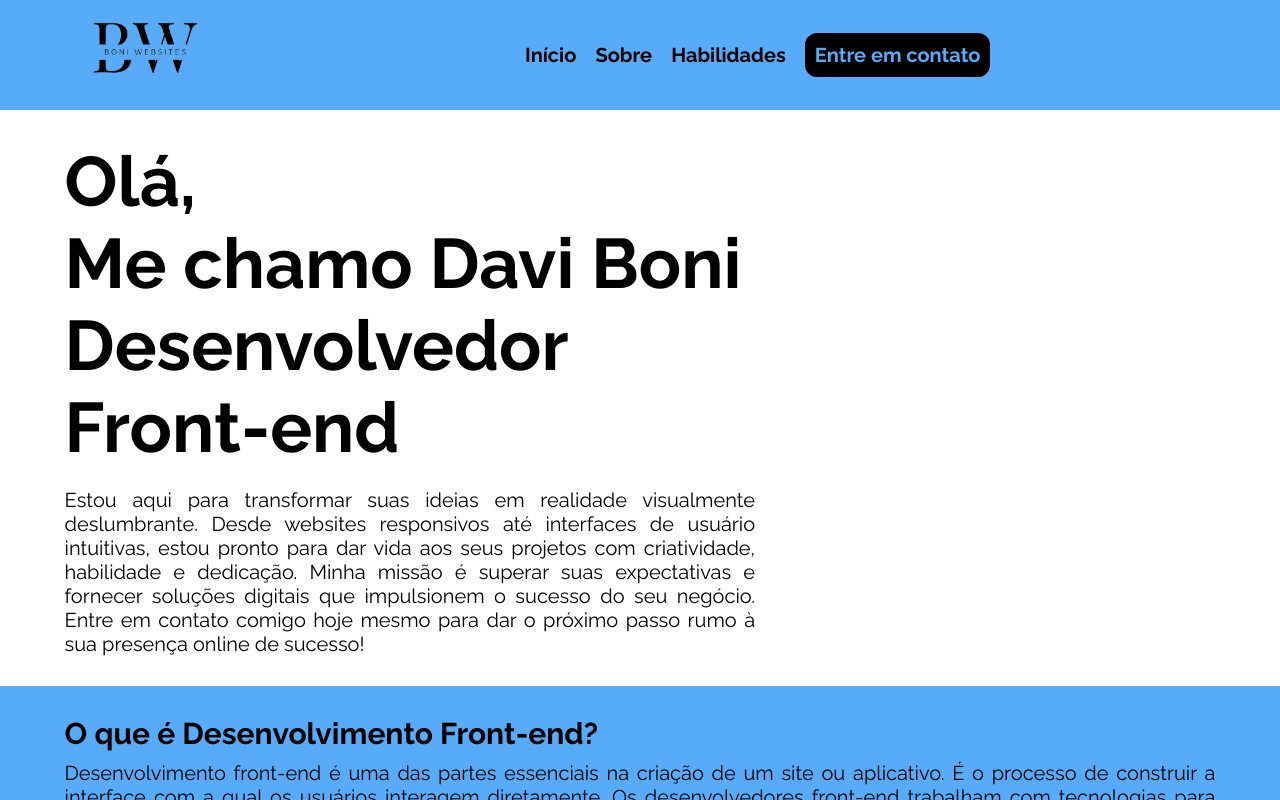
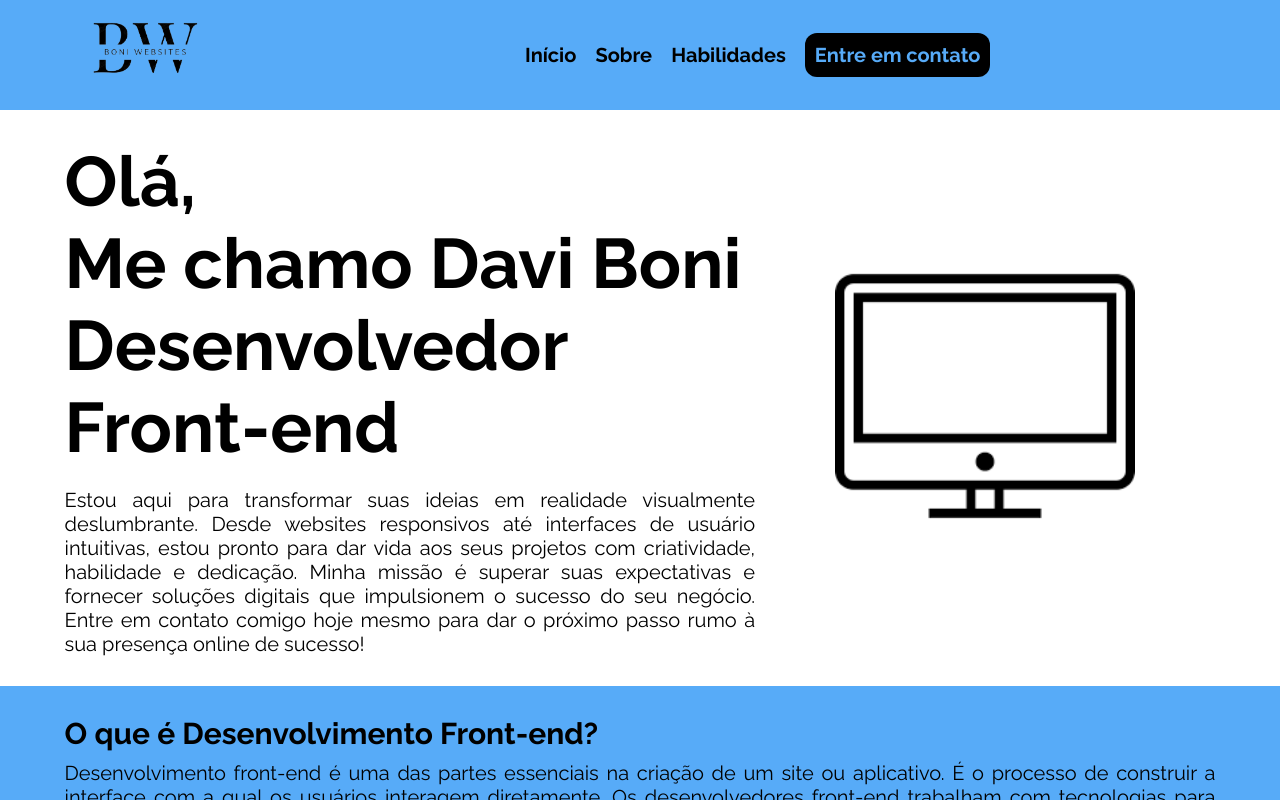
Before and after one commit to BoniWebsites/BoniWebsites, a plain HTML site: page index.html in a window 1280 px wide. Drawn offline with Linux system fonts and the light colour scheme; the site is published under a folder, as on GitHub Pages, so addresses that start at the root find nothing.

Commit message:
Update index.html

```diff
--- a/index.html
+++ b/index.html
@@ -53,7 +53,7 @@
                 </p>
             </div><!--inicio-text-->
             <div class="container-img">
-                <img src="/pc simbol.png" alt="">
+                <img src="pc simbol.png" alt="">
             </div>
         </div><!--container-->
     </section>
```
